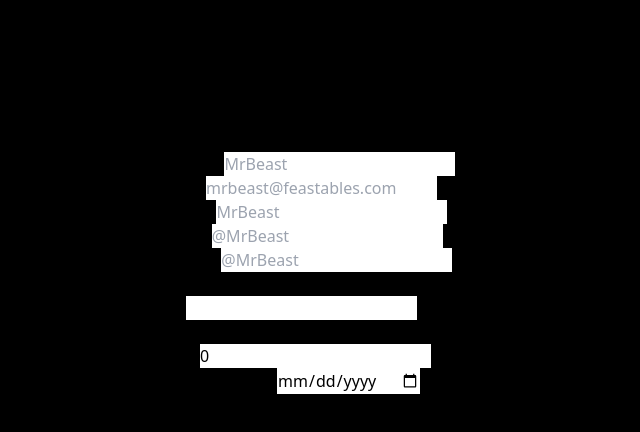
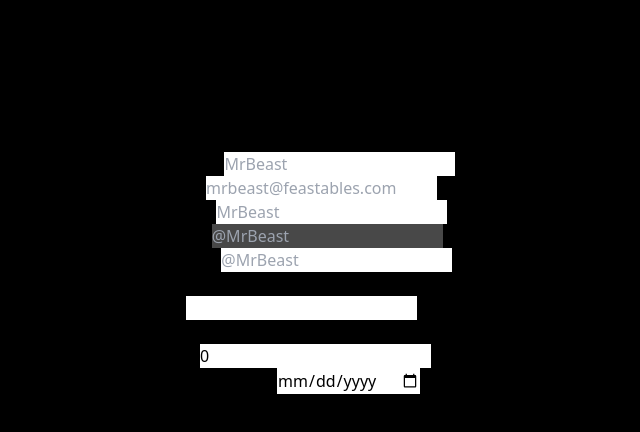
Before and after one commit to AliAsgharGill/RHF, a React (Vite) app: page / in a window 1280 px wide. Shown: the top 432 px of the page, without its empty margins (339-979 px from the left). Built offline with nearby package versions, Linux system fonts and the light colour scheme.

Commit message:
conditionally disabled

```diff
--- a/src/components/FirstForm.tsx
+++ b/src/components/FirstForm.tsx
@@ -66,8 +66,14 @@
   } = form;
   //  here we will get errors from formState and get shome info from formState, like errors, touchedFields and dirtyFields, we can use this info to show errors on screen
   const { errors, touchedFields, dirtyFields, isDirty } = formState;
-  console.log("Touched Fields:", touchedFields, "Dirty Fields:", dirtyFields, "IsDirty:", isDirty);
-
+  console.log(
+    "Touched Fields:",
+    touchedFields,
+    "Dirty Fields:",
+    dirtyFields,
+    "IsDirty:",
+    isDirty
+  );
 
   const onSubmit = (data: FormValues) => {
     console.log("Form submitted:", data);
@@ -215,6 +221,9 @@
           </div>
 
           {/* twitter handle */}
+          {/* we can use disabled from register method, if filed is disbaled it validation also get disabled and in ouptut its value will be undefined */}
+          {/* here we will also disable this filed conditionally if it above filed  channel is not filled we can check it and make field disabled with any condition, */}
+          {/* We can also set disable without any condition */}
           <div className="flex justify-start  text-start flex-col">
             <label htmlFor="">Twitter</label>
             <input
@@ -223,6 +232,10 @@
               placeholder="@MrBeast"
               className="border border-black rounded p-2"
               {...register("social.twitter", {
+                // simple disabled
+                // disabled:true,
+                // conditional disabled
+                disabled: watch("channel") === "",
                 required: "Twitter Username Required",
               })}
             />
```
